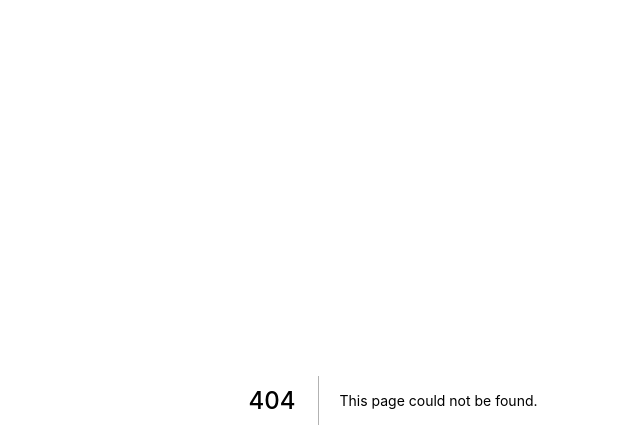
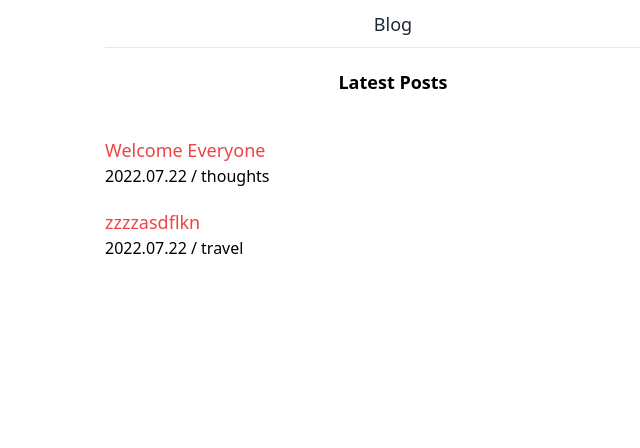
Before and after one commit to s2ksh77/carrot-market, a Next.js app: page /blog in a window 1280 px wide. Before the commit this address had no page. Shown: the top 448 px of the page, without its empty margins (247-887 px from the left). Built offline with nearby package versions, Linux system fonts and the light colour scheme.

Commit message:
md -> html convert static path

```diff
--- a/components/layout.tsx
+++ b/components/layout.tsx
@@ -9,7 +9,7 @@ interface LayoutProps {
   canGoBack?: boolean;
   hasTabBar?: boolean;
   children: React.ReactNode;
-  seoTitle: string;
+  seoTitle?: string;
 }
 
 export default function Layout({
--- a/package.json
+++ b/package.json
@@ -11,14 +11,18 @@
   "dependencies": {
     "@prisma/client": "^3.15.2",
     "@tailwindcss/forms": "^0.5.2",
+    "gray-matter": "^4.0.3",
     "iron-session": "^6.1.3",
     "next": "12.1.6",
     "react": "18.2.0",
     "react-dom": "18.2.0",
     "react-hook-form": "^7.33.0",
+    "remark-html": "^15.0.1",
+    "remark-parse": "^10.0.1",
     "swr": "^1.3.0",
     "ts-node": "^10.8.2",
-    "twilio": "^3.77.3"
+    "twilio": "^3.77.3",
+    "unified": "^10.1.2"
   },
   "devDependencies": {
     "@types/node": "18.0.0",
--- a/pages/_app.tsx
+++ b/pages/_app.tsx
@@ -15,19 +15,6 @@ function MyApp({ Component, pageProps }: AppProps) {
         src="https://developers.kakao.com/sdk/js/kakao.js"
         strategy="lazyOnload"
       />
-      <Script
-        src="https://connect.facebook.net/en_US/sdk.js"
-        onLoad={() => {
-          window.fbAsyncInit = function () {
-            FB.init({
-              appId: 'your-app-id',
-              autoLogAppEvents: true,
-              xfbml: true,
-              version: 'v13.0',
-            });
-          };
-        }}
-      />
     </SWRConfig>
   );
 }
--- /dev/null
+++ b/pages/blog/[slug].tsx
@@ -0,0 +1,38 @@
+import { readdirSync } from 'fs';
+import { GetStaticProps, NextPage } from 'next';
+import { unified } from 'unified';
+import remarkParse from 'remark-parse';
+import remarkHtml from 'remark-html';
+import matter from 'gray-matter';
+
+const Post: NextPage<{ post: string }> = ({ post }) => {
+  return <>{post}</>;
+};
+
+export function getStaticPaths() {
+  const files = readdirSync('./posts').map(file => {
+    const [name, extension] = file.split('.');
+    return { params: { slug: name } };
+  });
+  return {
+    paths: files,
+    fallback: false,
+  };
+}
+
+export const getStaticProps: GetStaticProps = async ctx => {
+  const { content } = matter.read(`./posts/${ctx.params?.slug}.md`);
+
+  const { value } = await unified()
+    .use(remarkParse)
+    .use(remarkHtml)
+    .process(content);
+
+  return {
+    props: {
+      post: value,
+    },
+  };
+};
+
+export default Post;
--- /dev/null
+++ b/pages/blog/index.tsx
@@ -0,0 +1,54 @@
+import Layout from '@components/layout';
+import matter from 'gray-matter';
+import { readdirSync, readFileSync } from 'fs';
+import { NextPage } from 'next';
+import Link from 'next/link';
+
+interface Post {
+  title: string;
+  date: string;
+  category: string;
+  slug: string;
+}
+
+const Blog: NextPage<{ posts: Post[] }> = ({ posts }) => {
+  return (
+    <Layout title="Blog" seoTitle="Blog">
+      <h1 className="font-semibold text-center text-lg mb-10 mt-5">
+        Latest Posts
+      </h1>
+      <ul>
+        {posts?.map((post, index) => (
+          <div key={index} className="mb-5">
+            <Link href={`/blog/${post.slug}`}>
+              <a>
+                <span className="text-lg text-red-500">{post.title}</span>
+                <div>
+                  <span>
+                    {post.date} / {post.category}
+                  </span>
+                </div>
+              </a>
+            </Link>
+          </div>
+        ))}
+      </ul>
+    </Layout>
+  );
+};
+
+export async function getStaticProps() {
+  const blogPosts = readdirSync('./posts').map(file => {
+    const content = readFileSync(`./posts/${file}`, 'utf-8');
+    const [slug, _] = file.split('.');
+    return { ...matter(content).data, slug };
+  });
+
+  return {
+    props: {
+      posts: blogPosts,
+    },
+  };
+}
+
+export default Blog;
--- /dev/null
+++ b/posts/01-first-post.md
@@ -0,0 +1,9 @@
+---
+title: Welcome Everyone
+date: 2022.07.22
+category: thoughts
+---
+
+# Welcome everyone
+
+This is my first blog post!
--- /dev/null
+++ b/posts/02-second-post.md
@@ -0,0 +1,9 @@
+---
+title: zzzzasdflkn
+date: 2022.07.22
+category: travel
+---
+
+# Travel more. buy less stuff.
+
+get fat
```
Also changed, not shown: 1 other file (tests, documents, lock files or other folders).
